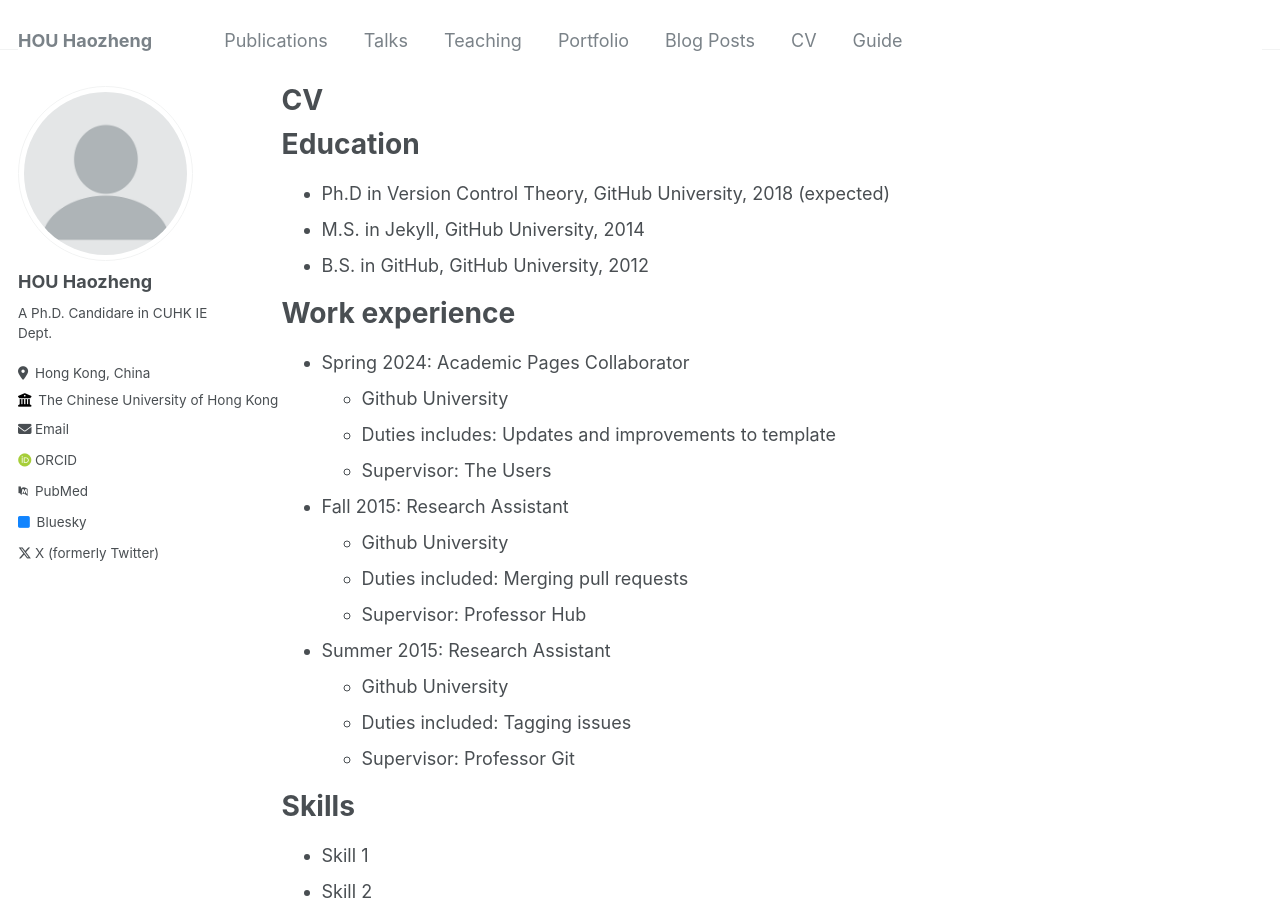
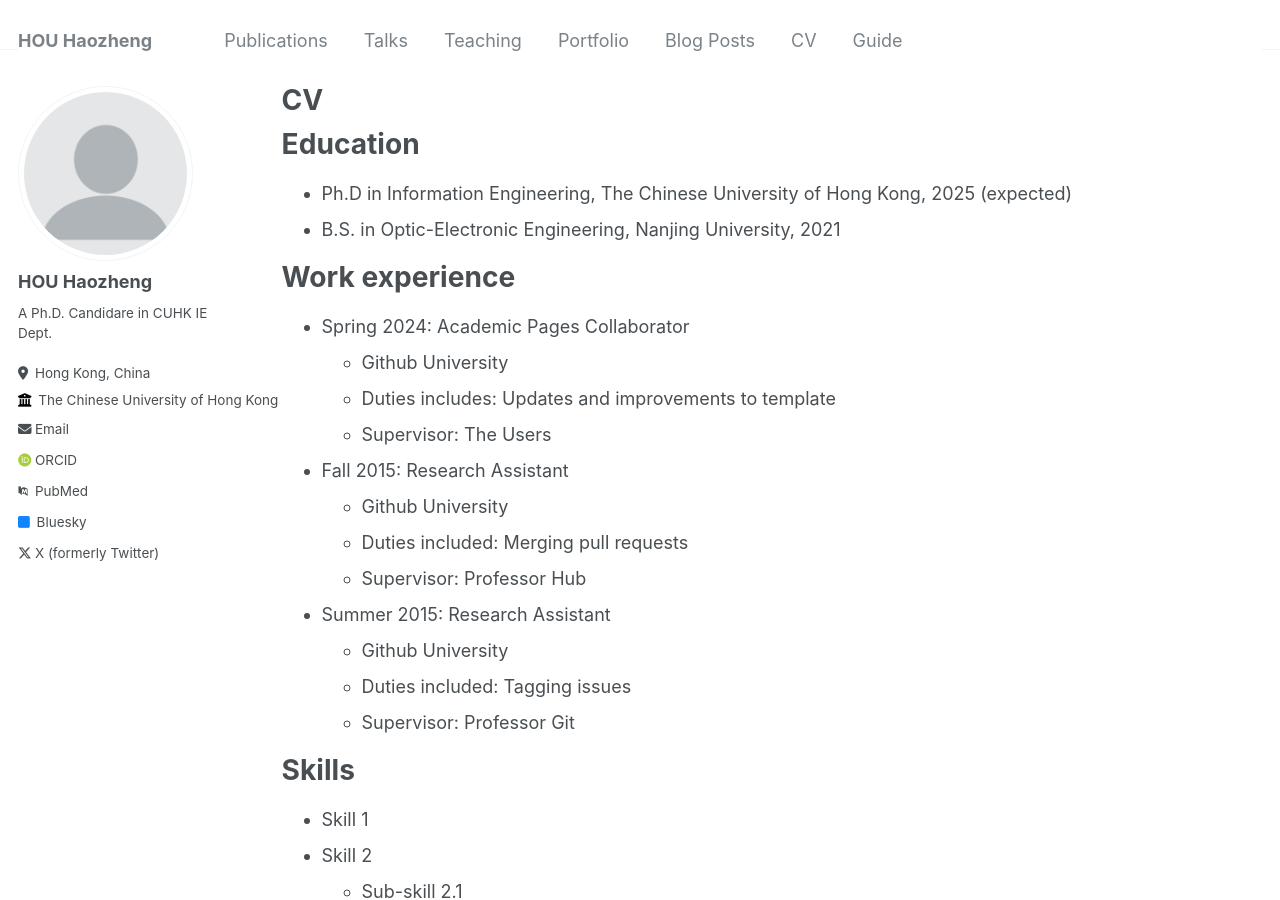
Before and after one commit to xtgg4310/xtgg431.github.io, a Jekyll site: the page built from _pages/cv.md, in a window 1280 px wide and 900 px high. Built offline with Jekyll 4.4.1, drawn with Linux system fonts in a browser that asks for light colours; some web fonts are replaced.

Commit message:
Update cv.md

```diff
--- a/_pages/cv.md
+++ b/_pages/cv.md
@@ -11,9 +11,8 @@ redirect_from:
 
 Education
 ======
-* Ph.D in Version Control Theory, GitHub University, 2018 (expected)
-* M.S. in Jekyll, GitHub University, 2014
-* B.S. in GitHub, GitHub University, 2012
+* Ph.D in Information Engineering, The Chinese University of Hong Kong, 2025 (expected)
+* B.S. in Optic-Electronic Engineering, Nanjing University, 2021
 
 Work experience
 ======
```
